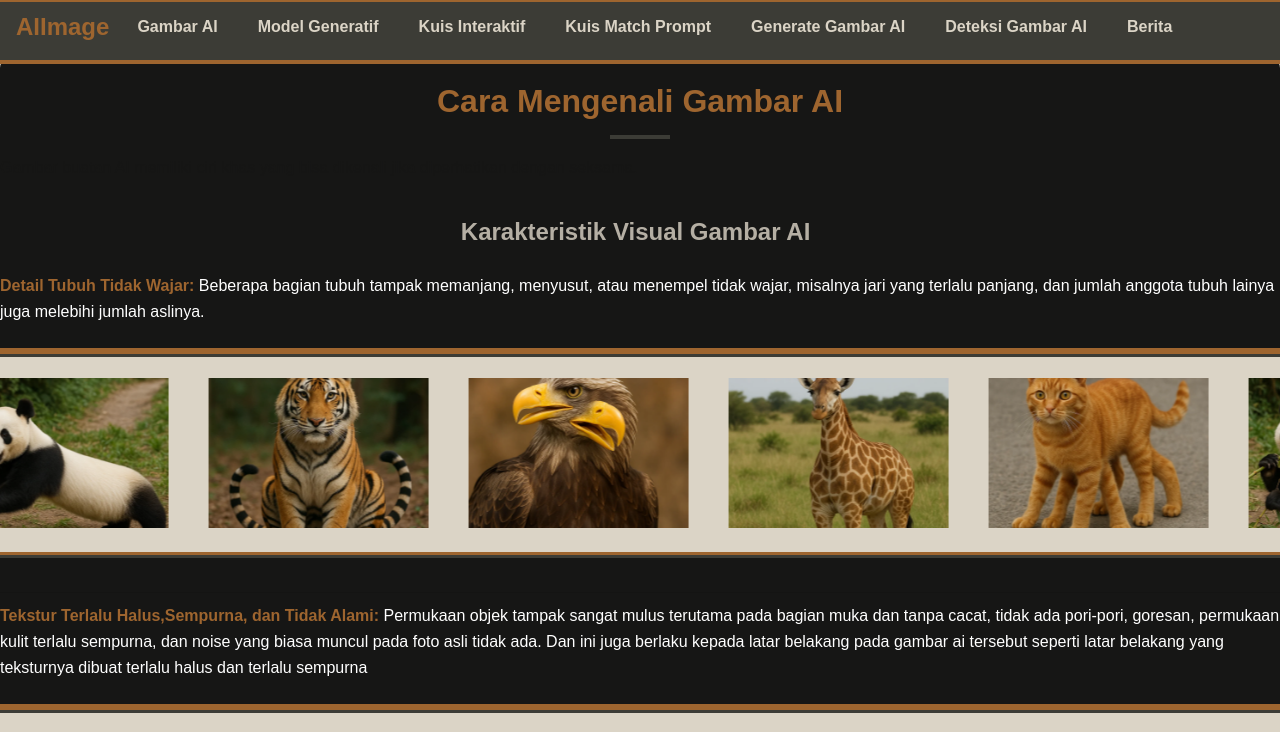
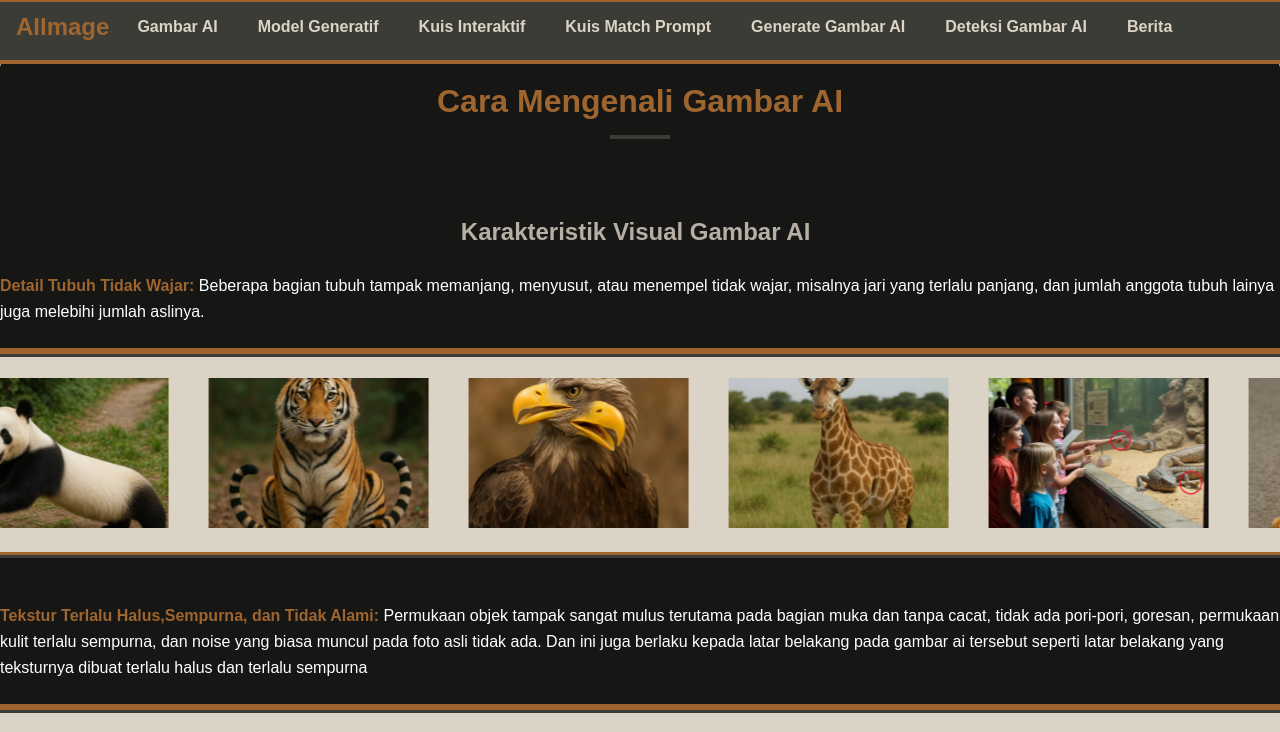
Before and after one commit to lyxner/nextjs-boilerplate, a Next.js app: page /cara in a window 1280 px wide. Shown: the top 732 px of the page. Built offline with nearby package versions, Linux system fonts and the light colour scheme.

Commit message:
keselurhan tampilan1

```diff
--- a/app/cara/page.tsx
+++ b/app/cara/page.tsx
@@ -22,6 +22,8 @@ const placeholdersPerList: string[][] = [
      '/slide/harimau1.webp',
       '/slide/elang1.webp',
        '/slide/jerapah1.webp',
+        '/slide/orang.webp',
+
 
   ],
   [
```
Also changed, not shown: public/slide/orang.webp (added).
